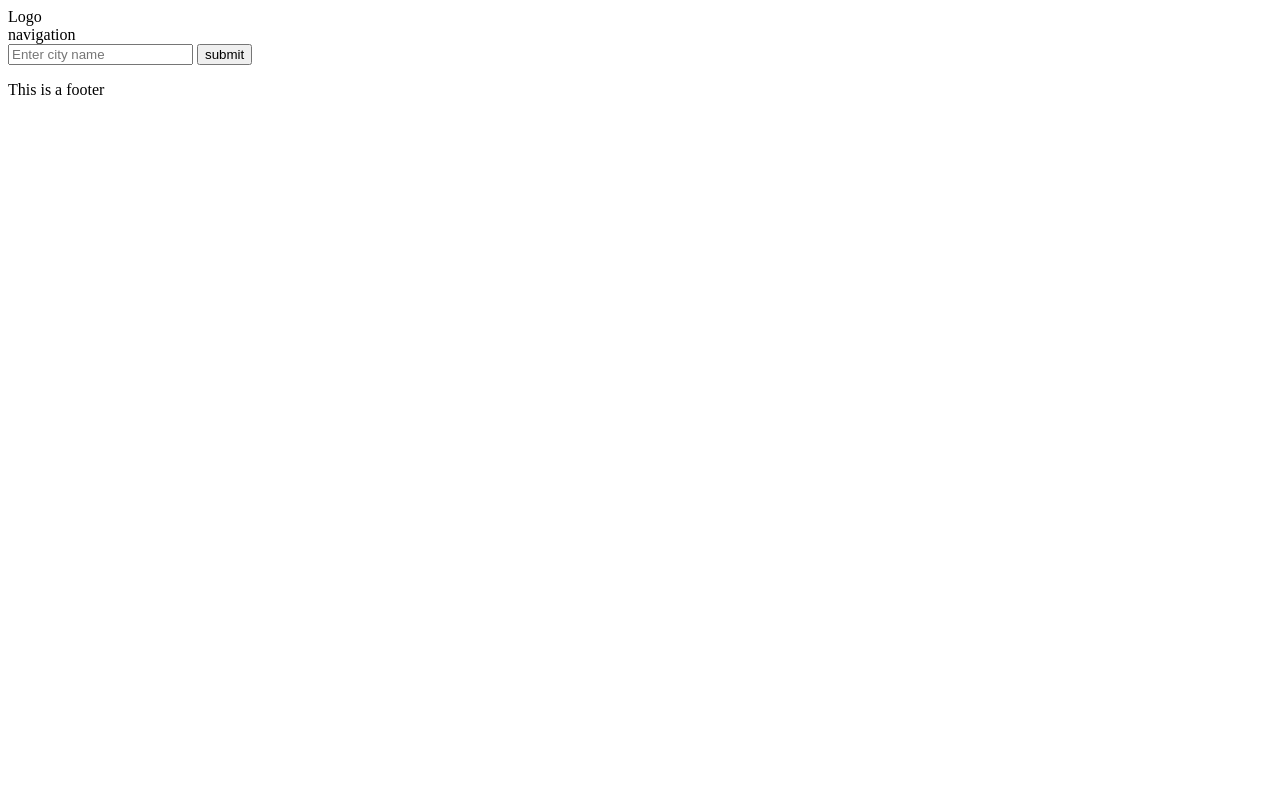
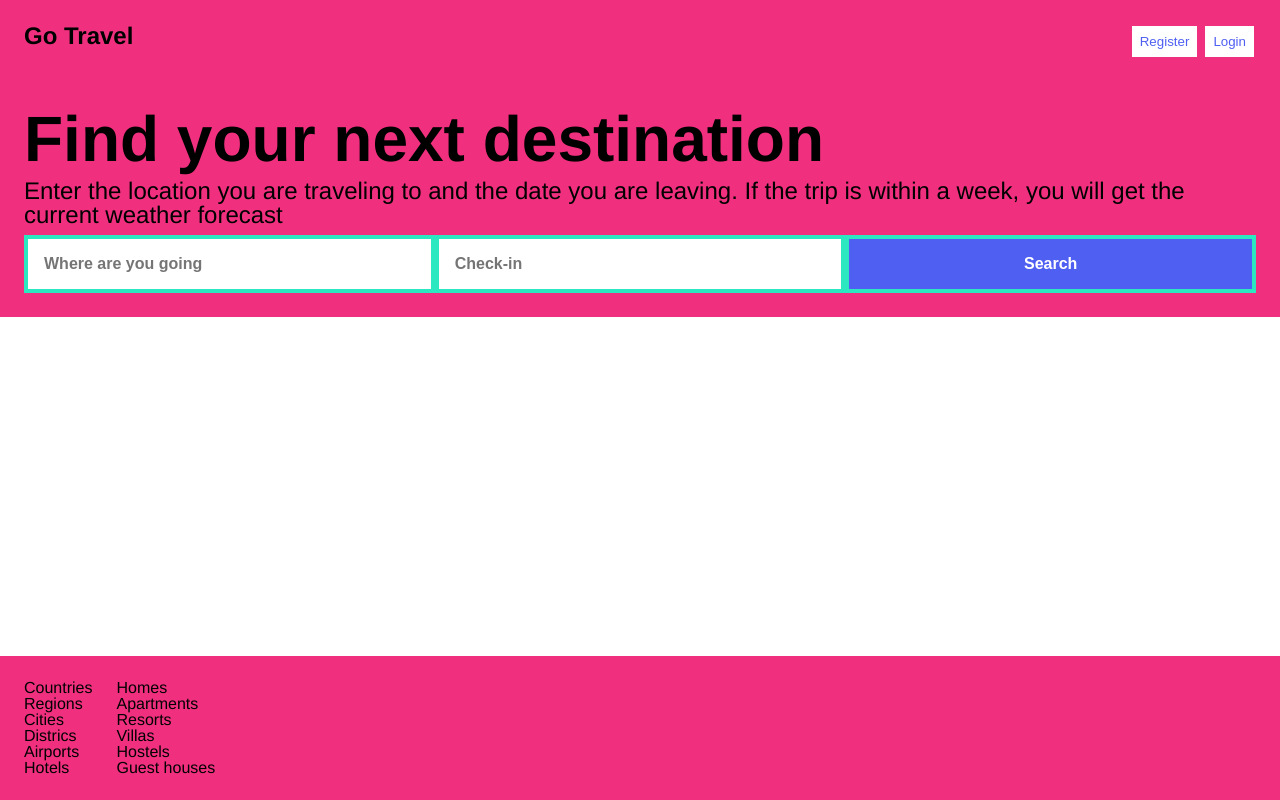
Before and after one commit to glody007/travel-app, a website built with webpack: page src/client/views/index.html in a window 1280 px wide. Built offline with nearby package versions, Linux system fonts and the light colour scheme.

Commit message:
feat: header, form and footer desings

```diff
--- a/package.json
+++ b/package.json
@@ -33,6 +33,7 @@
     "axios": "^0.27.2",
     "body-parser": "^1.20.0",
     "cors": "^2.8.5",
+    "css-loader": "^6.7.1",
     "dotenv": "^16.0.1",
     "express": "^4.18.1",
     "https": "^1.0.0",
--- a/src/client/index.js
+++ b/src/client/index.js
@@ -1,3 +1,8 @@
 import { handleSubmit } from "./js/formHandler";
 
+import './styles/reset.scss'
+import './styles/header.scss'
+import './styles/home.scss'
+import './styles/footer.scss'
+
 export { handleSubmit }
--- /dev/null
+++ b/src/client/styles/base.scss
@@ -0,0 +1,60 @@
+/* COLORS */
+$flickr-pink: #f0307fff;
+$ultramarine-blue: #4f5ff2ff;
+$sea-green-crayola: #2be8c0ff;
+$sea-green-crayola-2: #00efcfff;
+$orchid: #ee74dbff;
+$primary-color: $flickr-pink;
+$secondary-color: $ultramarine-blue;
+
+/* SIZES */
+$xs: 4px;
+$sm: 8px;
+$base: 16px;
+$md: 24px;
+$lg: 40px;
+$xl: 64px;
+
+/* FONTS */
+$font-stack: Helvetica, sans-serif;
+
+h1 {
+    font-family: $font-stack;
+    font-weight: bold;
+    font-size: $xl;
+    letter-spacing: -2%;
+}
+
+h2 {
+    font-family: $font-stack;
+    font-weight: bold;
+    font-size: $lg;
+    letter-spacing: -2%;
+}
+
+.sub-title {
+    font-family: $font-stack;
+    font-weight: lighter;
+    font-size: $md;
+    padding: $sm 0 $sm 0px;
+}
+
+p {
+    font-family: $font-stack;
+    font-weight: $base;
+    font-size: $md;
+}
+
+body {
+    display: flex;
+    flex-direction: column;
+    min-height: 100vh;
+}
+
+main {
+    flex: 2;
+}
+
+section {
+    padding: $md;
+}
--- /dev/null
+++ b/src/client/styles/footer.scss
@@ -0,0 +1,18 @@
+@import 'base';
+
+footer {
+    display: flex;
+    gap: $md;
+    padding: $md;
+    background-color: $primary-color;
+    div {
+        display: flex;
+        flex-direction: column;
+        a {
+            font-family: $font-stack;
+            font-size: $base;
+            font-weight: lighter;
+            cursor: pointer;
+        }
+    }
+}
--- /dev/null
+++ b/src/client/styles/header.scss
@@ -0,0 +1,20 @@
+@import 'base';
+
+header {
+    display: flex;
+    justify-content: space-between;
+    padding: $md;
+    background-color: $primary-color;
+    a {
+        font-family: $font-stack;
+        font-size: $md;
+        font-weight: bold;
+    }
+    button {
+        padding: $sm;
+        background-color: white;
+        color: $secondary-color;
+        border-style: solid;
+        border-color: $primary-color;
+    }
+}
--- /dev/null
+++ b/src/client/styles/home.scss
@@ -0,0 +1,28 @@
+@import 'base';
+
+#input-section {
+    background-color: $primary-color;
+}
+
+form {
+    display: grid;
+    grid-template-columns: 1;
+    grid-template-rows: 3;
+    input {
+        flex: 1;
+        padding: $base;
+        font-size: medium;
+        font-weight: bold;
+        border: $xs solid $sea-green-crayola;
+    }
+    #submit {
+        background-color: $secondary-color;
+        color: white;
+    }
+}
+
+@media(min-width:780px) {
+    form {
+        display: flex;
+    }
+}
--- /dev/null
+++ b/src/client/styles/reset.scss
@@ -0,0 +1,48 @@
+/* http://meyerweb.com/eric/tools/css/reset/
+   v2.0 | 20110126
+   License: none (public domain)
+*/
+
+html, body, div, span, applet, object, iframe,
+h1, h2, h3, h4, h5, h6, p, blockquote, pre,
+a, abbr, acronym, address, big, cite, code,
+del, dfn, em, img, ins, kbd, q, s, samp,
+small, strike, strong, sub, sup, tt, var,
+b, u, i, center,
+dl, dt, dd, ol, ul, li,
+fieldset, form, label, legend,
+table, caption, tbody, tfoot, thead, tr, th, td,
+article, aside, canvas, details, embed,
+figure, figcaption, footer, header, hgroup,
+menu, nav, output, ruby, section, summary,
+time, mark, audio, video {
+	margin: 0;
+	padding: 0;
+	border: 0;
+	font-size: 100%;
+	font: inherit;
+	vertical-align: baseline;
+}
+/* HTML5 display-role reset for older browsers */
+article, aside, details, figcaption, figure,
+footer, header, hgroup, menu, nav, section {
+	display: block;
+}
+body {
+	line-height: 1;
+}
+ol, ul {
+	list-style: none;
+}
+blockquote, q {
+	quotes: none;
+}
+blockquote:before, blockquote:after,
+q:before, q:after {
+	content: '';
+	content: none;
+}
+table {
+	border-collapse: collapse;
+	border-spacing: 0;
+}
--- a/src/client/views/index.html
+++ b/src/client/views/index.html
@@ -2,31 +2,55 @@
 <html lang="en" dir="ltr">
     <head>
         <meta charset="utf-8">
-        <title>Test</title>
+        <meta name="viewport" content="width=device-width, initial-scale=1.0">
+        <title>Go Travel</title>
     </head>
 
     <body>
 
         <header>
             <div class="item">
-                Logo
+                <a>Go Travel</a>
             </div>
             <div class="item">
-                navigation
+                <button>Register</button>
+                <button>Login</button>
             </div>
         </header>
 
         <main>
+            <section id="input-section">
+                <h1>Find your next destination</h1>
+                <p class="sub-title">Enter the location you are traveling to and the date you are leaving. If the trip is within a week, you will get the current weather forecast</p>
+                <form class="" onsubmit="return handleSubmit(event)">
+                    <input id="city" name="input" value="" placeholder="Where are you going">
+                    <input id="date" name="date" value="" placeholder="Check-in" onfocus="(this.type='date')" onblur="(this.type='text')">
+                    <input id="submit" type="submit" name="" value="Search" onclick="return Client.handleSubmit(event)" onsubmit="return handleSubmit(event)">
+                </form>
+            </section>
             <section>
-                <form class="" onsubmit="return handleSubmit(event)">
-                    <input id="city" name="input" value="" onblur="onBlur()" placeholder="Enter city name">
-                    <input type="submit" name="" value="submit" onclick="return Client.handleSubmit(event)" onsubmit="return handleSubmit(event)">
-                </form>
+
+            </section id="results-section">
             </section>
         </main>
 
         <footer>
-            <p>This is a footer</p>
+            <div>
+                <a>Countries</a>
+                <a>Regions</a>
+                <a>Cities</a>
+                <a>Districs</a>
+                <a>Airports</a>
+                <a>Hotels</a>
+            </div>
+            <div>
+                <a>Homes</a>
+                <a>Apartments</a>
+                <a>Resorts</a>
+                <a>Villas</a>
+                <a>Hostels</a>
+                <a>Guest houses</a>
+            </div>
         </footer>
         <script>
             // Check that service workers are supported
```
Also changed, not shown: 1 other file.
